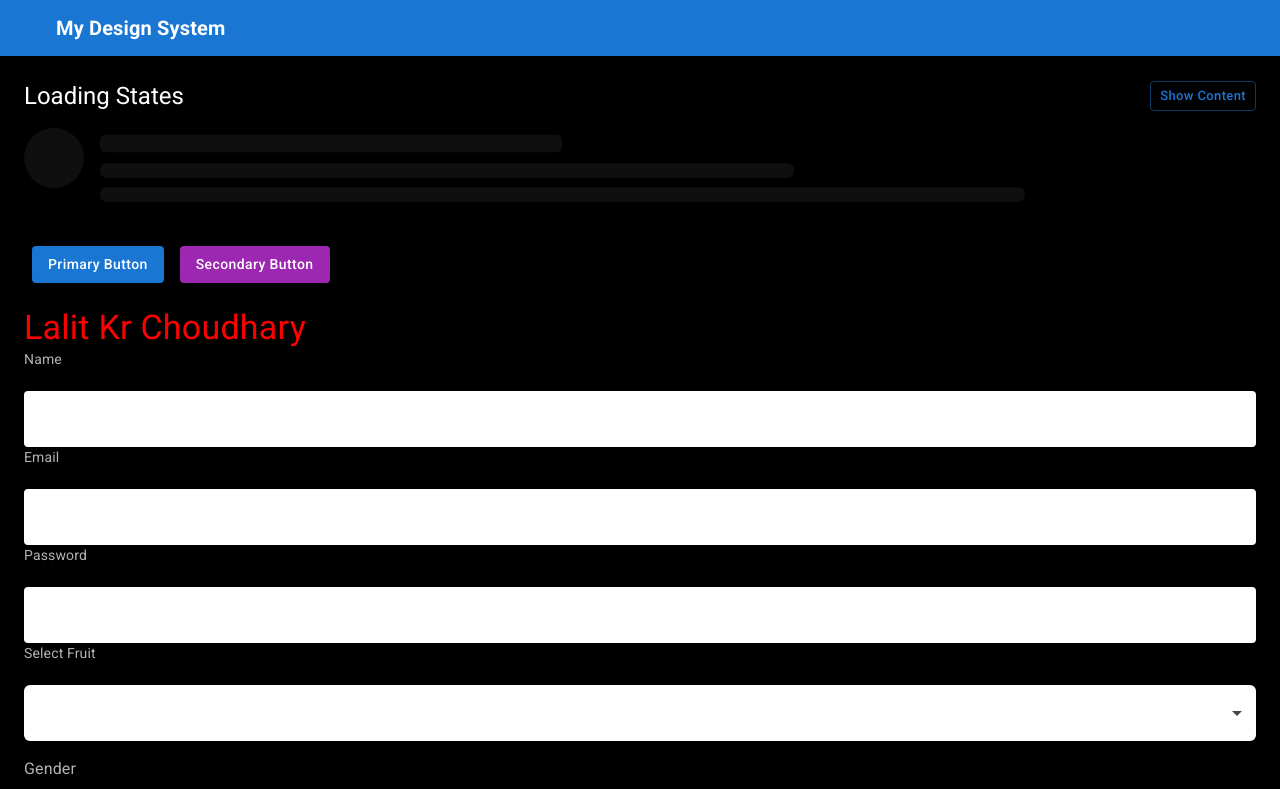
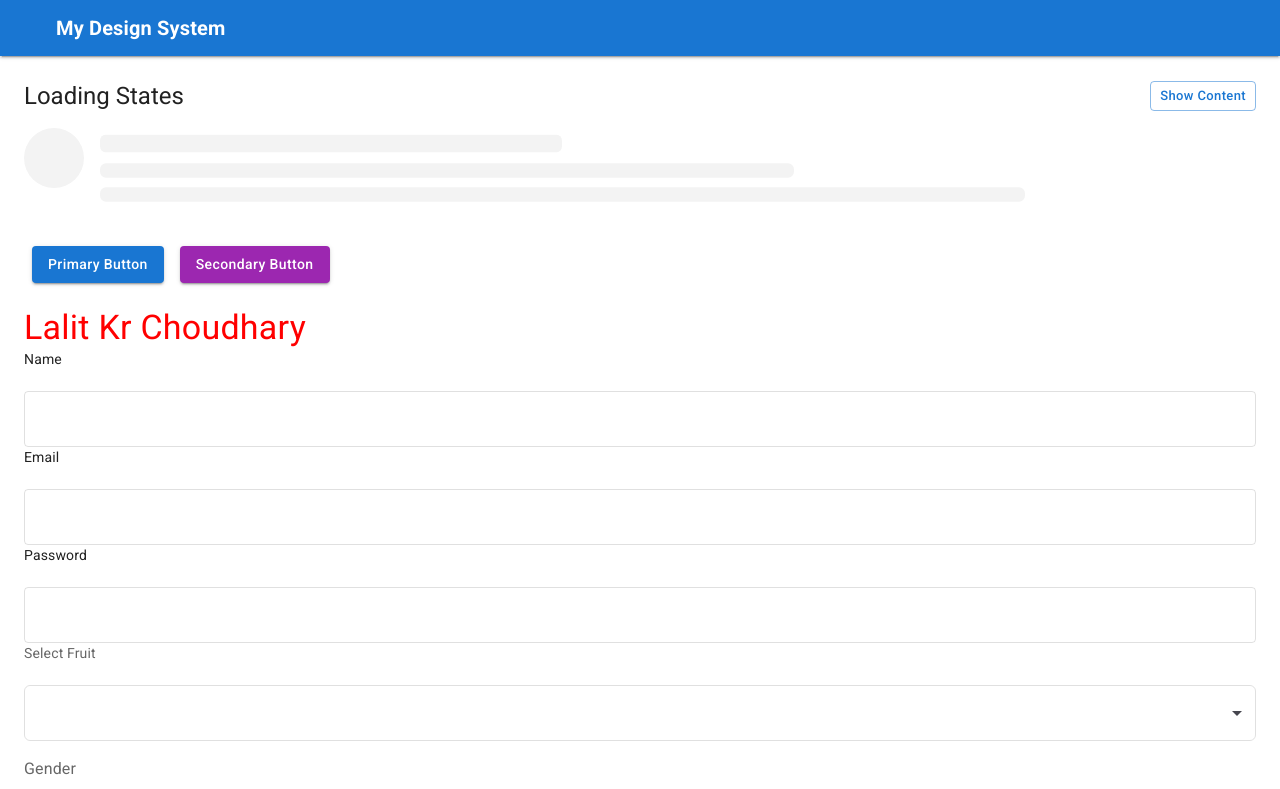
Before and after one commit to QodeRepo/ui-core-lib, a React (Vite) app: page / in a window 1280 px wide. Shown: the top 789 px of the page. Built offline with nearby package versions, Linux system fonts and the light colour scheme; some icons are missing.

Commit message:
fix: resolved comments

```diff
--- a/src/components/Input/Input.tsx
+++ b/src/components/Input/Input.tsx
@@ -70,6 +70,8 @@ const MyInput = ({
   const generatedId = useId();
   const inputId = props.id ?? generatedId;
   const inputPalette = theme.palette.input[colorVariant];
+  const outsideLabelColor =
+    theme.palette.mode === "light" ? "text.primary" : "text.secondary";
 
   const enhancedInputProps = {
     ...InputProps,
@@ -112,14 +114,14 @@ const MyInput = ({
           backgroundColor: inputPalette.background,
         },
         "& .MuiOutlinedInput-notchedOutline": {
-          border: "none",
+          borderColor: theme.palette.divider,
         },
         "& .MuiOutlinedInput-root:hover .MuiOutlinedInput-notchedOutline": {
-          border: "none",
+          borderColor: theme.palette.divider,
         },
         "& .MuiOutlinedInput-root.Mui-focused .MuiOutlinedInput-notchedOutline":
           {
-            border: "none",
+            borderColor: theme.palette.divider,
           },
         "& .MuiInput-underline:before, & .MuiInput-underline:after, & .MuiInput-underline:hover:not(.Mui-disabled):before":
           {
@@ -155,7 +157,7 @@ const MyInput = ({
           component="label"
           htmlFor={inputId}
           variant="body2"
-          color="text.secondary"
+          color={outsideLabelColor}
         >
           {label}
         </Typography>
--- a/src/components/Select/Select.tsx
+++ b/src/components/Select/Select.tsx
@@ -96,14 +96,14 @@ const MySelect = ({
           color: selectPalette.text,
         },
         "& .MuiOutlinedInput-notchedOutline": {
-          border: "none",
+          borderColor: theme.palette.divider,
         },
         "& .MuiOutlinedInput-root:hover .MuiOutlinedInput-notchedOutline": {
-          border: "none",
+          borderColor: theme.palette.divider,
         },
         "& .MuiOutlinedInput-root.Mui-focused .MuiOutlinedInput-notchedOutline":
           {
-            border: "none",
+            borderColor: theme.palette.divider,
           },
         "& .MuiInput-underline:before, & .MuiInput-underline:after, & .MuiInput-underline:hover:not(.Mui-disabled):before":
           {
@@ -143,9 +143,9 @@ const MySelect = ({
         renderValue={
           !value && placeholder
             ? () => (
-                <span style={{ color: selectPalette.placeholder }}>
+                <Box component="span" sx={{ color: selectPalette.placeholder }}>
                   {placeholder}
-                </span>
+                </Box>
               )
             : undefined
         }
--- a/src/components/Theme/ThemeProvider.tsx
+++ b/src/components/Theme/ThemeProvider.tsx
@@ -28,7 +28,6 @@ export const ThemeContext = createContext<ThemeContextType>({
 
 export const useThemeMode = () => useContext(ThemeContext);
 
-// Recursive partial to allow partial overrides of Nested color structures
 export type DeepPartial<T> = {
   [P in keyof T]?: T[P] extends object ? DeepPartial<T[P]> : T[P];
 };
@@ -36,19 +35,20 @@ export type DeepPartial<T> = {
 export type MyThemeProviderProps = {
   children: ReactNode;
   themeOverrides?: DeepPartial<ColorTokens>;
+  defaultMode?: ThemeMode;
 };
 
 const MyThemeProvider = ({
   children,
   themeOverrides,
+  defaultMode = "light",
 }: MyThemeProviderProps) => {
-  const [mode, setMode] = useState<ThemeMode>("dark");
+  const [mode, setMode] = useState<ThemeMode>(defaultMode);
 
   const toggleTheme = () =>
     setMode((prev) => (prev === "light" ? "dark" : "light"));
 
   const theme = useMemo(() => {
-    // Merge overriding colors if provided
     const primaryColors = {
       ...colorTokens.primary,
       ...themeOverrides?.primary,
```
Also changed, not shown: src/components/AppBar/AppBar.tsx (+4 -4 lines), 1 other file (tests, documents, lock files or other folders).
